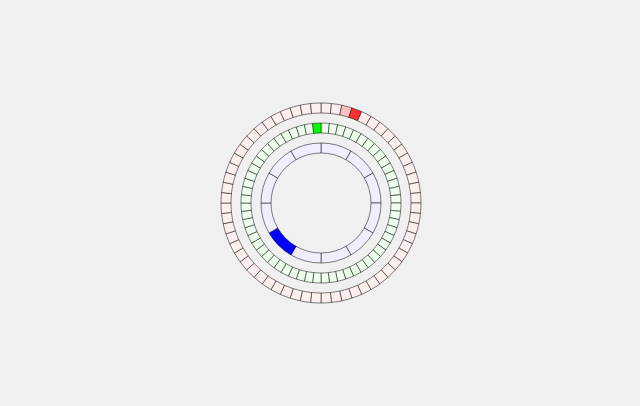
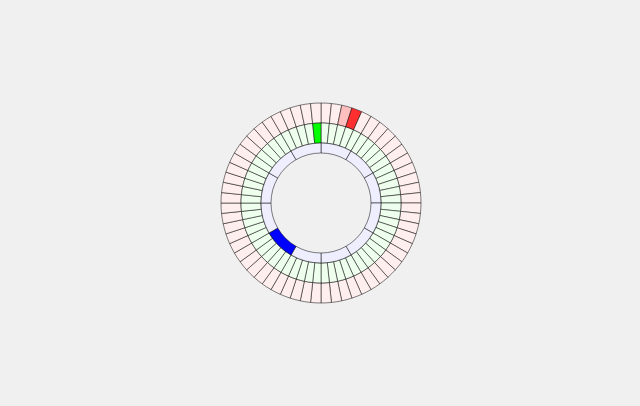
Before and after one commit to VolkanSah/clock, a plain HTML site: page index3.html in a window 1280 px wide. Shown: the part 197-603 px from the top of the page, without its empty margins (319-959 px from the left). Drawn offline with Linux system fonts and the light colour scheme.

Commit message:
Update index3.html

```diff
--- a/index3.html
+++ b/index3.html
@@ -35,14 +35,14 @@
         const clockConfig = {
             secondsRing: {
                 outer: 100,
-                inner: 90,
+                inner: 80,
                 segments: 60,
                 activeColor: '#ff0000', // Rot
                 inactiveColor: '#ffeeee'
             },
             minutesRing: {
                 outer: 80,
-                inner: 70,
+                inner: 60,
                 segments: 60,
                 activeColor: '#00ff00', // Grün
                 inactiveColor: '#eeffee'
```
